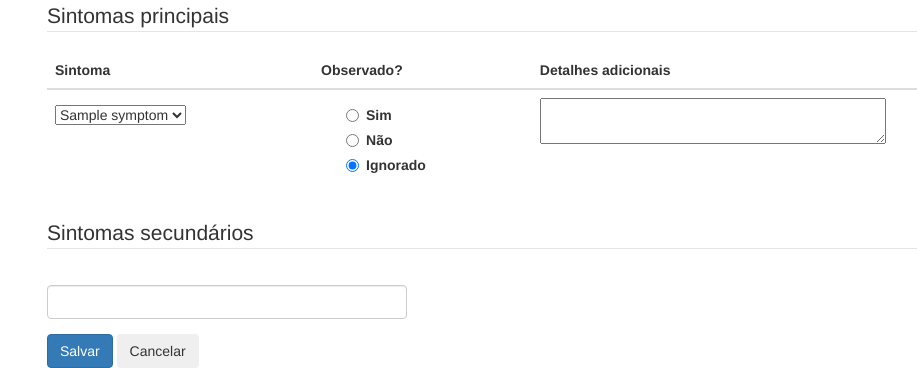
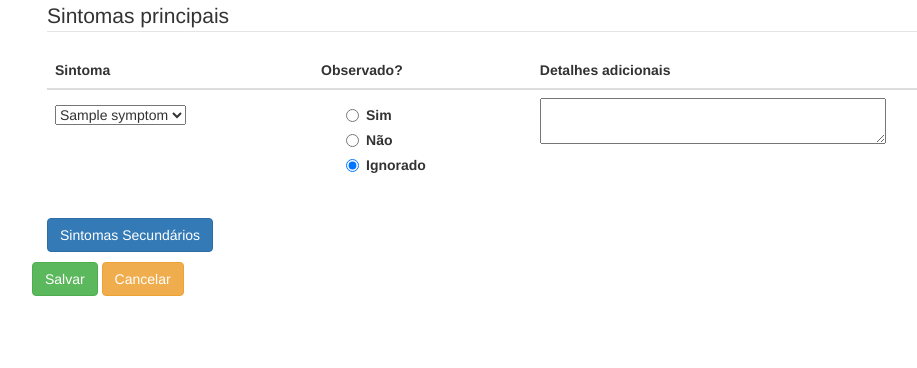
Before and after one commit to gems-uff/labsys, a Django app: page /admission_notes/create in a window 1280 px wide. Shown: the part 1411-1779 px from the top of the page, without its empty margins (23-940 px from the left). After the commit the page ends 1707 px from the top, so only its background shows below. Run offline with Django 3.2, Linux system fonts and the light colour scheme; tables that the repository leaves empty hold one stand-in row (values such as "Sample post"); some libraries are stand-ins or nearby versions.

Commit message:
:rocket: Collapse secundary symptoms (bootstrap)

```diff
--- a/admission_notes/templates/admission_notes/create.html
+++ b/admission_notes/templates/admission_notes/create.html
@@ -58,10 +58,18 @@
       </table>
     </fieldset>
 
-    {% crispy secondary_symptoms_form %}
 
-    <input type="submit" name="save" value="Salvar" class="btn btn-primary" id="submit-id-save">
-    <input type="button" name="cancel" value="Cancelar" class="btn" id="button-id-cancel">
+    <p><a class="btn btn-primary" data-toggle="collapse" href="#collapse-symptoms" aria-expanded="false" aria-controls="collapse-symptoms">
+      Sintomas Secundários
+    </a></p>
+    <div class="collapse" id="collapse-symptoms">
+      {% crispy secondary_symptoms_form %}
+    </div>
+
+    <div class="form-group">
+      <input type="submit" name="save" value="Salvar" class="btn btn-success" id="submit-id-save">
+      <input type="button" name="cancel" value="Cancelar" class="btn btn-warning" id="button-id-cancel">
+    </div>
   </form>
 
 {% endblock body-content %}
--- a/symptoms/forms.py
+++ b/symptoms/forms.py
@@ -2,7 +2,7 @@ from django import forms
 from django.forms import formset_factory, BaseInlineFormSet
 
 from crispy_forms.helper import FormHelper
-from crispy_forms.layout import Layout, Fieldset, Submit, Button
+from crispy_forms.layout import Layout, Fieldset, Div
 
 from .models import Symptom, ObservedSymptom
 
```
